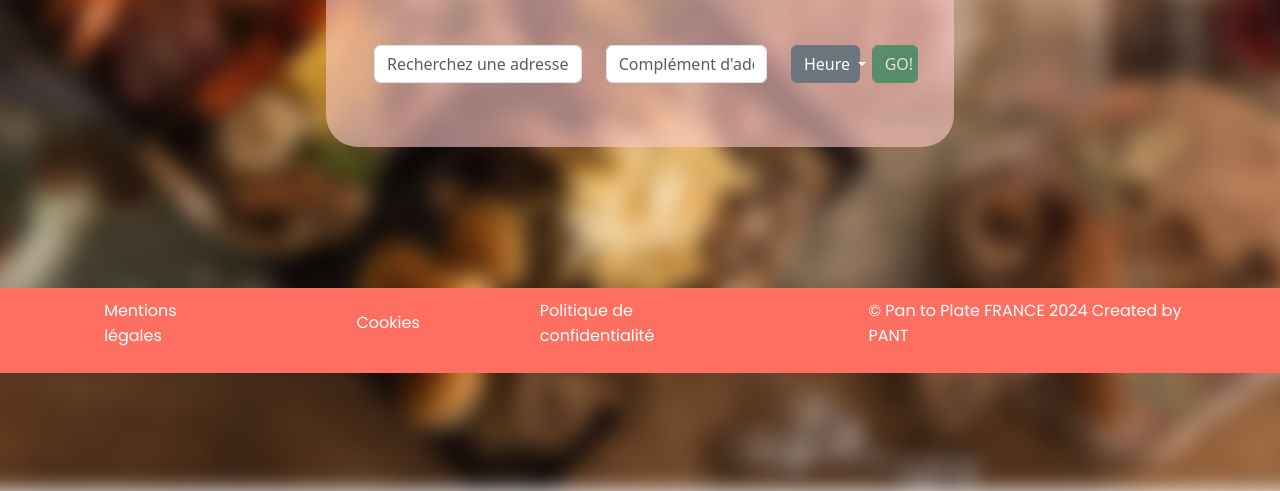
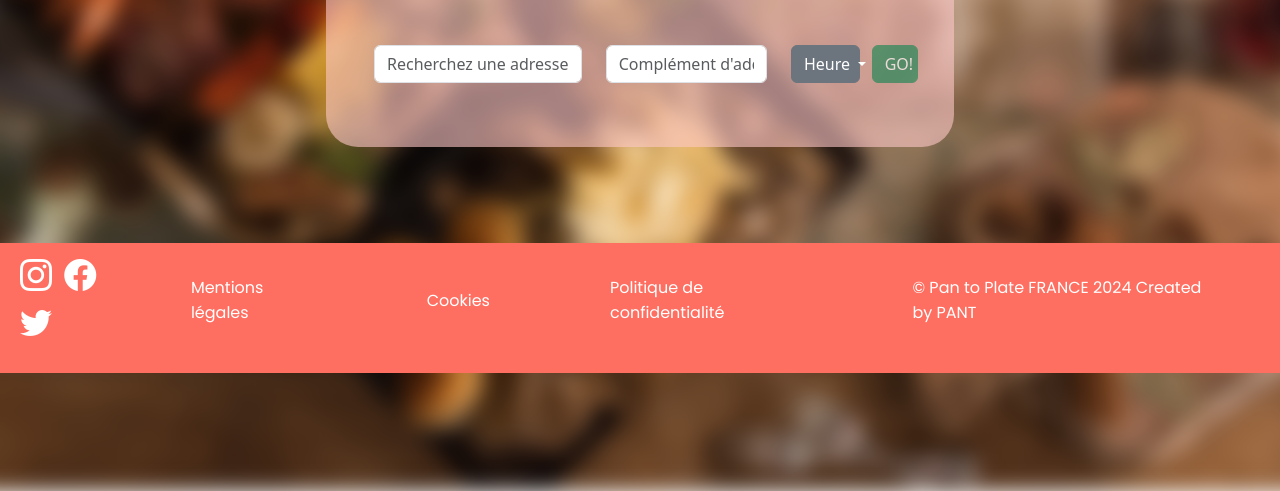
Before and after one commit to PaulPierreLC/PANToplate, a website: page src/commande/adresse.html in a window 1280 px wide. Shown: the part 427-918 px from the top of the page. Drawn offline with nearby package versions, Linux system fonts and the light colour scheme; a web font is replaced by a local one.

Commit message:
Fixed bootstrap icons

```diff
--- a/src/commande/adresse.html
+++ b/src/commande/adresse.html
@@ -5,6 +5,7 @@
 	<meta charset="UTF-8">
 	<link rel="stylesheet" href="/assets/styles/style.css">
 	<link rel="stylesheet" href="/assets/styles/custom.css">
+	<link rel="stylesheet" href="/node_modules/bootstrap-icons/font/bootstrap-icons.css">
 	<script src="/node_modules/bootstrap/dist/js/bootstrap.bundle.min.js"></script>
 	<title>PANToplate - Restauration</title>
 	<link rel="icon" type="image/x-icon" href="/assets/images/favicon.png">
```
Also changed, not shown: src/commande/restaurants.html (+1 -0 lines).
